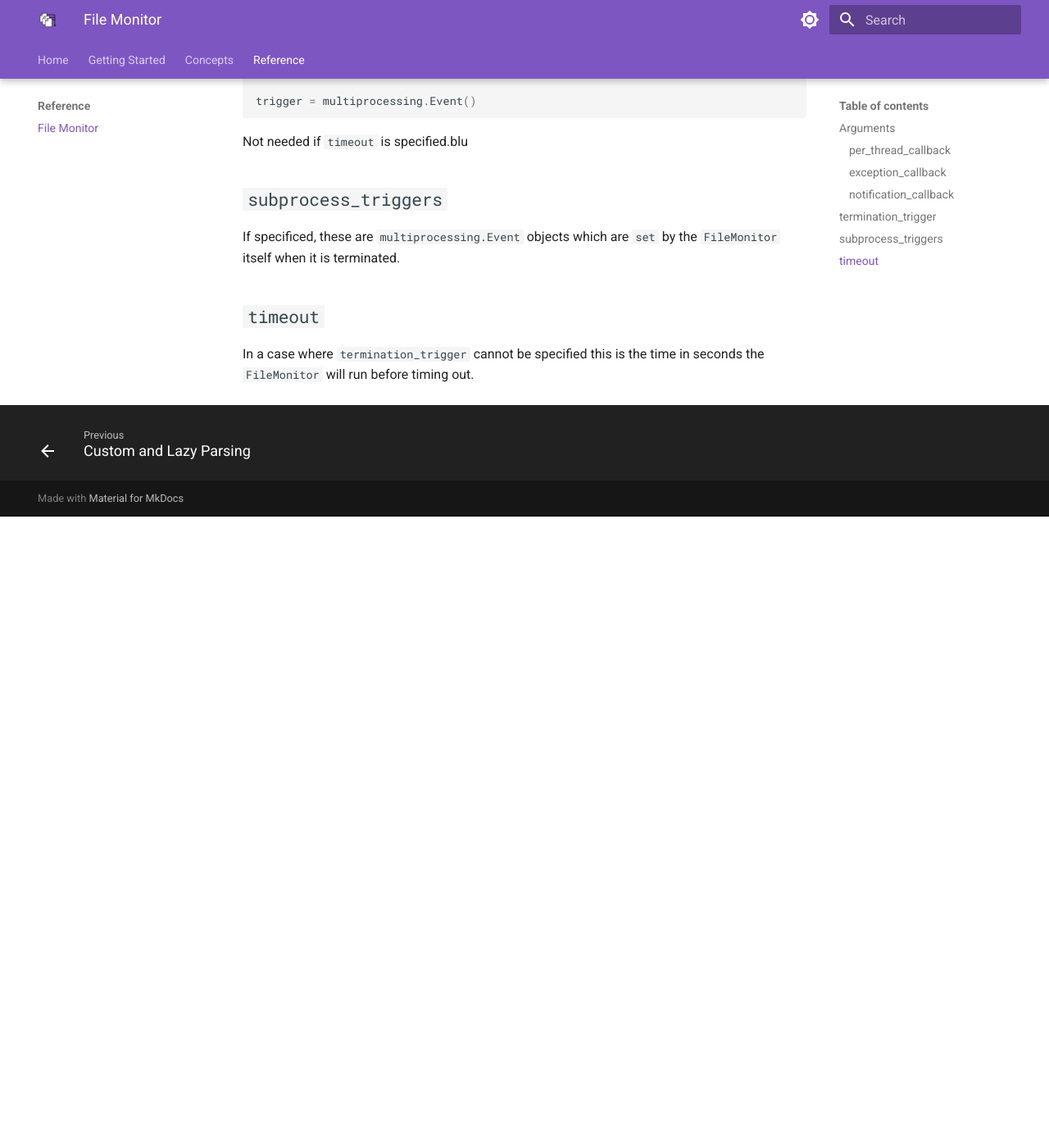
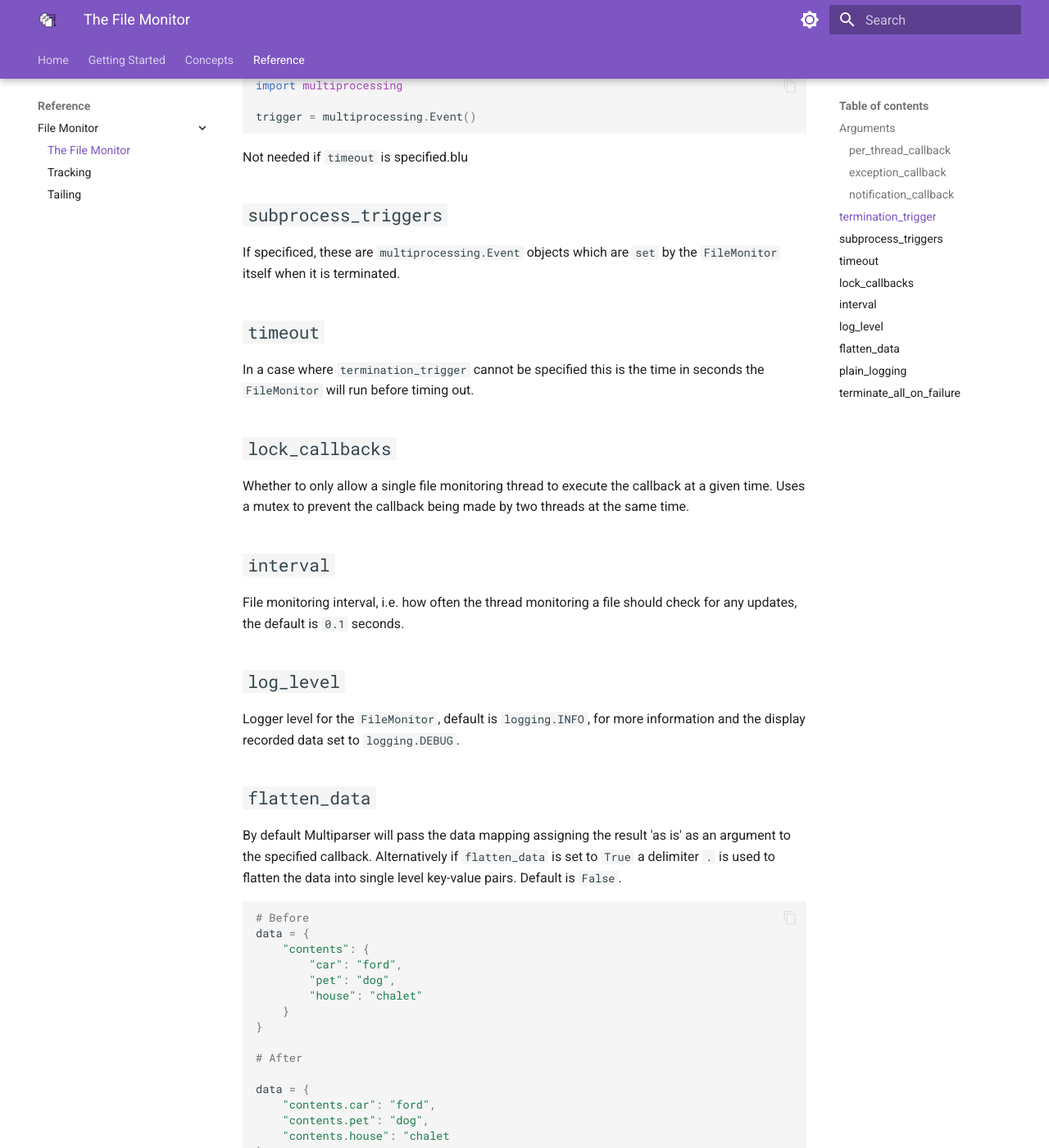
Before and after one commit to ukaea/multiparser, an MkDocs documentation site: the page built from docs/file_monitor.md, in a window 1280 px wide and 1400 px high, scrolled down 1341 px. Shown: the whole window at 82% size. Built offline with MkDocs 1.6.1 and Material for MkDocs 9.7.7, drawn with Linux system fonts in a browser that asks for light colours; the version menu is left out; before the commit the page ends 1971 px from its top, so only the background shows below that; some of the changed text lies outside the part shown.

Commit message:
Added further docs paes

````diff
--- a/docs/file_monitor.md
+++ b/docs/file_monitor.md
@@ -8,7 +8,8 @@
     exception_callback,
     notification_callback,
     termination_trigger,
-    timeout
+    timeout,
+    lock_callbacks
 ) as file_monitor:
     ...
 ```
@@ -65,3 +66,46 @@
 ## `timeout`
 
 In a case where `termination_trigger` cannot be specified this is the time in seconds the `FileMonitor` will run before timing out.
+
+## `lock_callbacks`
+
+Whether to only allow a single file monitoring thread to execute the callback at a given time. Uses a mutex to prevent the callback being made by two threads at the same time.
+
+## `interval`
+
+File monitoring interval, i.e. how often the thread monitoring a file should check for any updates, the default is `0.1` seconds.
+
+## `log_level`
+
+Logger level for the `FileMonitor`, default is `logging.INFO`, for more information and the display recorded data set to `logging.DEBUG`.
+
+## `flatten_data`
+
+By default Multiparser will pass the data mapping assigning the result 'as is' as an argument to the specified callback. Alternatively if `flatten_data` is set to `True` a delimiter `.` is used to flatten the data into single level key-value pairs. Default is `False`.
+
+```python
+# Before
+data = {
+    "contents": {
+        "car": "ford",
+        "pet": "dog",
+        "house": "chalet"
+    }
+}
+
+# After
+
+data = {
+    "contents.car": "ford",
+    "contents.pet": "dog",
+    "contents.house": "chalet
+}
+```
+
+## `plain_logging`
+
+Disable the color formatted logger statements replacing them with plain text only, default is `False`.
+
+## `terminate_all_on_failure`
+
+If set all file threads are terminated when one fails, i.e. all activity is ceased in the case where a thread throws an exception. Default is `False`.
--- a/mkdocs.yaml
+++ b/mkdocs.yaml
@@ -40,9 +40,13 @@
     - Basic Example: basic_example.md
   - Concepts:
     - Parsing Types: tracking_and_tailing.md
-    - Custom and Lazy Parsing: lazy_and_custom_parsing.md
+    - Built-in Parsers: builtin_parsers.md
+    - Custom Parsers: custom_parsers.md
   - Reference:
-    - File Monitor: file_monitor.md
+    - File Monitor:
+      - file_monitor.md
+      - Tracking: tracking.md
+      - Tailing: tailing.md
 plugins:
   - search
   - mkdocstrings:
````
Also changed, not shown: docs/custom_parsers.md (added, +68 -0 lines), docs/tailing.md (added, +34 -0 lines), docs/builtin_parsers.md (renamed from docs/lazy_and_custom_parsing.md), docs/media/flowchart.png (added), docs/tracking.md (added), 1 other file.
